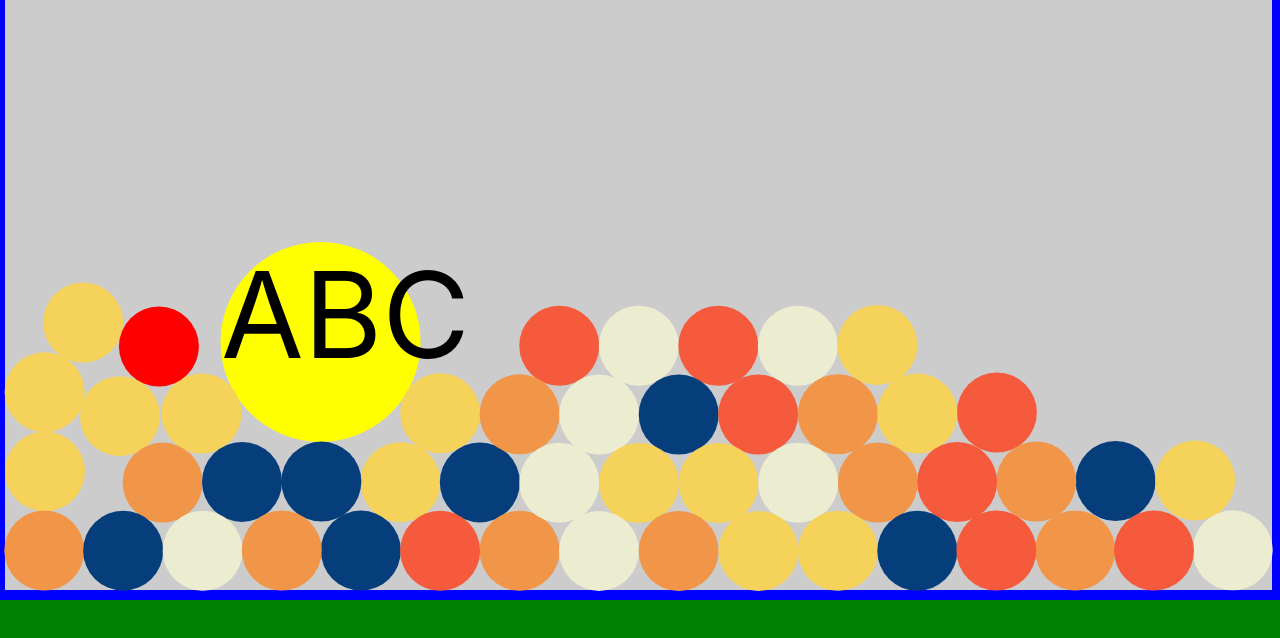
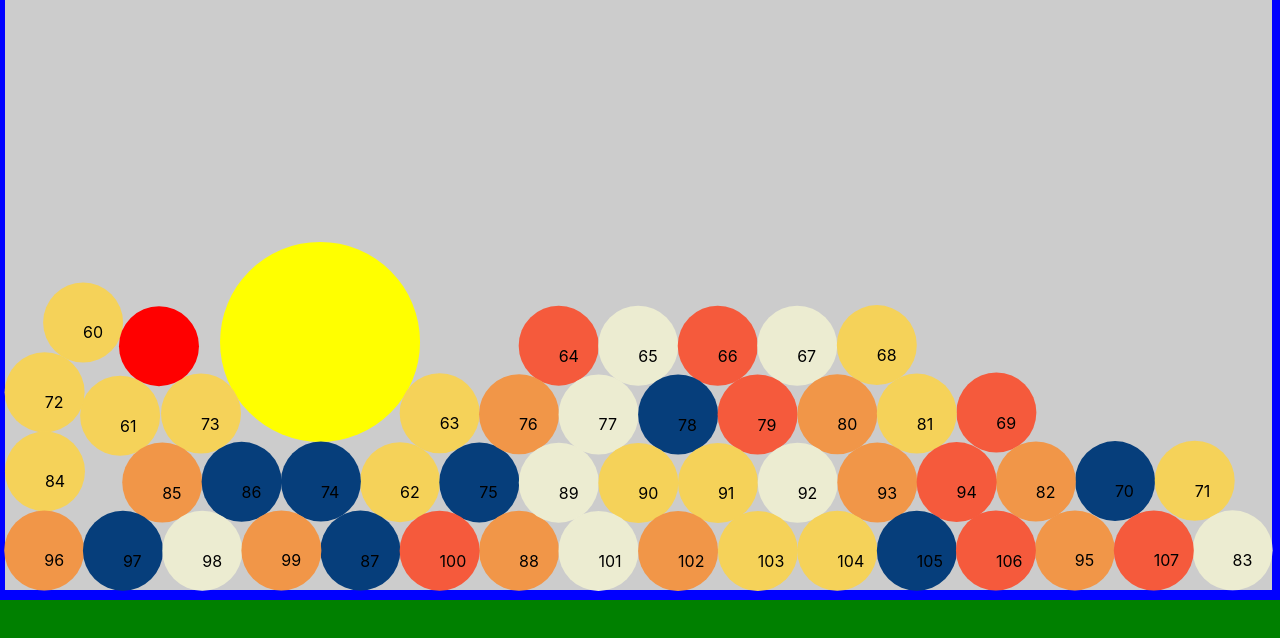
Before and after one commit to JoseHerminioCollas/react-matter, a React (Create React App) app: page / in a window 1280 px wide. Shown: the top 638 px of the page. Built offline with nearby package versions, Linux system fonts and the light colour scheme.

Commit message:
emit an array of data, display the data

```diff
--- a/src/App.tsx
+++ b/src/App.tsx
@@ -7,12 +7,10 @@ const width = document.body.clientWidth;
 const height = window.screen.height;
 
 function App() {
-  const [l, setL] = useState(200);
-  const [t, setT] = useState(100);
+  const [bodies, setBodies] = useState<any>(null);
   useEffect(() => {
-    matterMotor.listen((coords: number[]) => {
-      setL(coords[0]);
-      setT(coords[1]);
+    matterMotor.listen((bodies: any) => {
+      setBodies(bodies);
     })
   }, []);
 
@@ -32,14 +30,19 @@ function App() {
           height={height}
           matterMotor={matterMotor}
         />
-        <div style={{
-          position: 'absolute',
-          left: l,
-          top: t,
-          fontSize: 120,
-          pointerEvents: 'none',
-        }}>ABC</div>
       </div>
+      {bodies && bodies
+        .map((e: any) => {
+          return <div
+            style={{
+              position: 'absolute',
+              left: e.x,
+              top: e.y,
+              pointerEvents: 'none',
+            }}
+          >{e.id}</div>;
+        })
+      }
     </div>
   );
 }
--- a/src/MatterDOM/index.tsx
+++ b/src/MatterDOM/index.tsx
@@ -45,8 +45,14 @@ function MatterDOM({ width, height, matterMotor }: any) {
       });
     });
     Events.on(engine, "afterUpdate", (e) => {
-      const { x, y } = e.source.world.bodies[1].bounds.min;
-      matterMotor.emit(1, [x, y])
+      const bodies = e.source.world.composites[0].bodies
+      const emitBodies = bodies.map((e: any) => ({
+        id: e.id,
+        x: e.position.x,
+        y: e.position.y,
+      }
+      ));
+      matterMotor.emit(emitBodies)
     });
     Composite.add(engine.world, mouseConstraint);
     Composite.add(engine.world, [floor, ball, stack, stack2, wall, wallB]);
--- a/src/matterMotor.ts
+++ b/src/matterMotor.ts
@@ -1,16 +1,16 @@
 import { BehaviorSubject, interval } from 'rxjs';
 import { throttle } from 'rxjs/operators';
 
-const strm$ = new BehaviorSubject([0, 0]);
+const strm$ = new BehaviorSubject([{id: 100, x:20, y:20}]);
 export { strm$ };
 
 const matterMotor = {
-  emit: (id: number, coords: number[]) => {
-    strm$.next(coords)
+  emit: (bodies: any) => {
+    strm$.next(bodies)
   },
   listen: (cb: any) => {
     strm$
-      .pipe(throttle(val => interval(500)))
+      .pipe(throttle(val => interval(50)))
       .subscribe(coords => {
         cb(coords)
       })
```
